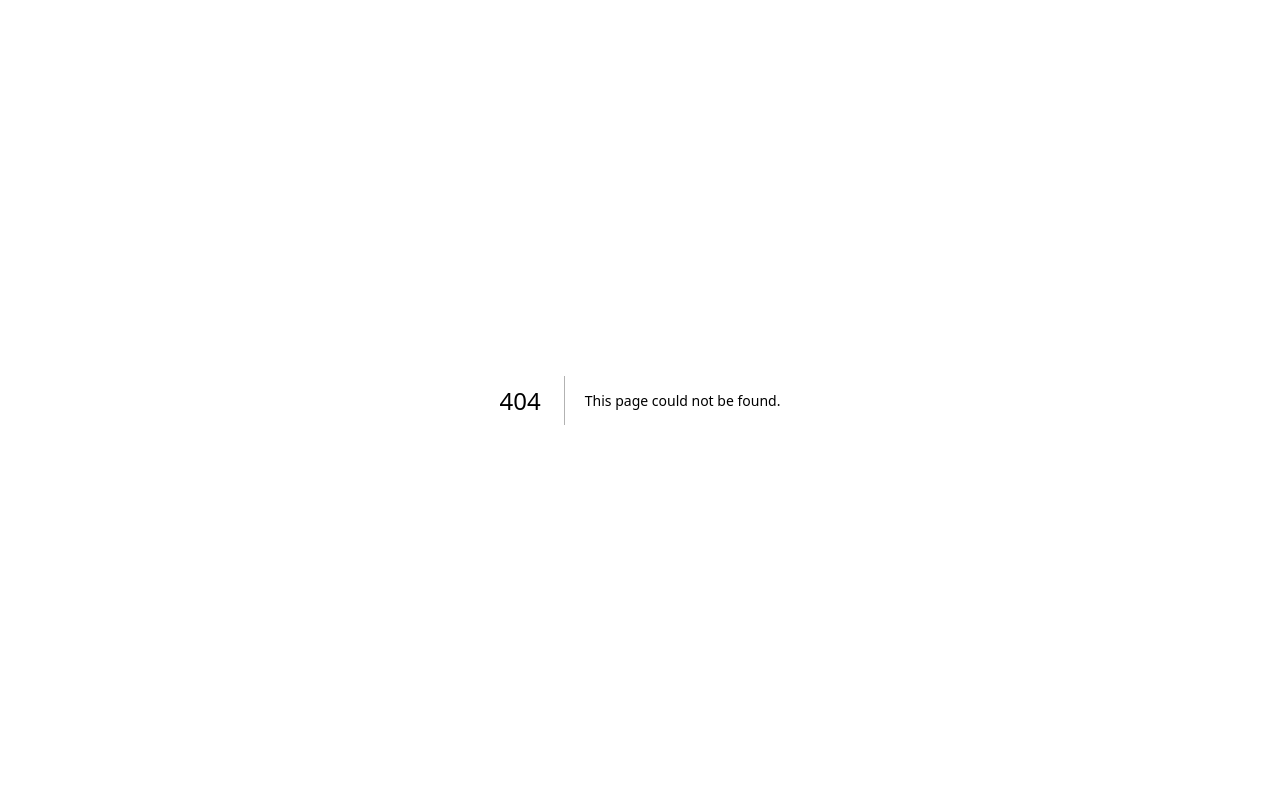
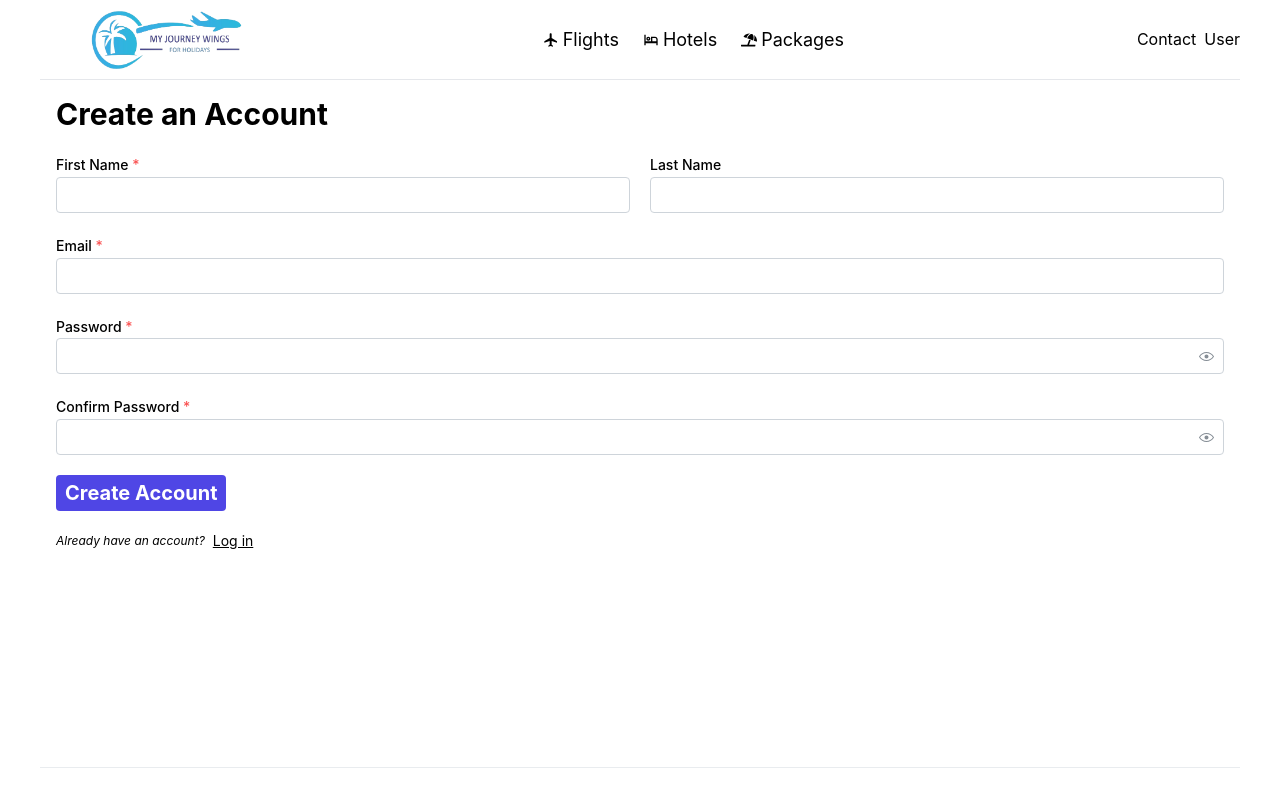
Before and after one commit to kunalshukla11/mjw-app, a Next.js app: page /account/register in a window 1280 px wide. Before the commit this address had no page. Shown: the top 800 px of the page. Built offline with nearby package versions, Linux system fonts and the light colour scheme; no server answers.

Commit message:
Registering user with working backend

```diff
--- a/package.json
+++ b/package.json
@@ -18,12 +18,15 @@
   },
   "dependencies": {
     "@mantine/core": "^7.12.1",
+    "@mantine/form": "^7.12.1",
     "@mantine/hooks": "^7.12.1",
     "@next/bundle-analyzer": "^14.0.1",
+    "@tanstack/react-query": "^5.54.1",
+    "@tanstack/react-query-devtools": "^5.55.0",
+    "axios": "^1.7.7",
     "next": "14.0.1",
     "react": "18.2.0",
     "react-dom": "18.2.0",
-    "react-hook-form": "^7.52.2",
     "react-icons": "^5.0.1"
   },
   "devDependencies": {
--- /dev/null
+++ b/src/app/account/login/page.tsx
@@ -0,0 +1,11 @@
+import Login from '@/src/components/account/login/Login';
+import MainLayout from '@/src/components/layout/MainLayout';
+import React from 'react';
+
+export default function LoginPage() {
+  return (
+    <MainLayout>
+      <Login />
+    </MainLayout>
+  );
+}
--- a/src/app/register/page.tsx
+++ b/src/app/account/register/page.tsx
@@ -2,7 +2,7 @@
 
 import { useState } from 'react';
 import MainLayout from '@/src/components/layout/MainLayout';
-import Register from '@/src/components/register/Register';
+import Register from '@/src/components/account/register/Register';
 
 export default function RegisterPage() {
   return (
--- a/src/app/layout.tsx
+++ b/src/app/layout.tsx
@@ -1,18 +1,19 @@
 import '../styles/globals.css';
 import React from 'react';
-import { MantineProvider, ColorSchemeScript } from '@mantine/core';
+import { MantineProvider } from '@mantine/core';
+
 import { theme } from '../theme';
+import QueryProvider from '../lib/utils/_queryProvider';
 
 export const metadata = {
   title: 'My Journey Wings, Cheap Flights Hotels',
   description: 'Website for Travel Booking',
 };
 
-export default function RootLayout({ children }: { children: any }) {
+function RootLayout({ children }: { children: React.ReactNode }) {
   return (
     <html lang='en'>
       <head>
-        <ColorSchemeScript />
         <link rel='shortcut icon' href='/favicon.ico' />
         <meta
           name='viewport'
@@ -20,8 +21,12 @@ export default function RootLayout({ children }: { children: any }) {
         />
       </head>
       <body>
-        <MantineProvider theme={theme}>{children}</MantineProvider>
+        <QueryProvider>
+          <MantineProvider theme={theme}>{children}</MantineProvider>
+        </QueryProvider>
       </body>
     </html>
   );
 }
+
+export default RootLayout;
--- /dev/null
+++ b/src/components/account/login/Login.tsx
@@ -0,0 +1,40 @@
+'use client';
+
+import { TextInput, PasswordInput, Button } from '@mantine/core';
+import { useForm } from '@mantine/form';
+import React from 'react';
+import { LoginFormData } from '@/src/types';
+
+function Login() {
+  const form = useForm<LoginFormData>({
+    mode: 'uncontrolled',
+    initialValues: {
+      email: '',
+      password: '',
+    },
+  });
+
+  const loginServer = async (values: LoginFormData) => {};
+
+  const onSubmit = form.onSubmit((values: LoginFormData) => console.log(values));
+
+  return (
+    <form className='mx-auto flex w-3/4 flex-col  gap-5' onSubmit={onSubmit}>
+      <TextInput
+        label='Email'
+        withAsterisk
+        key={form.key('email')}
+        {...form.getInputProps('email')}
+      />
+      <PasswordInput
+        label='Password'
+        withAsterisk
+        key={form.key('password')}
+        {...form.getInputProps('password')}
+      />
+      <Button type='submit'>Login</Button>
+    </form>
+  );
+}
+
+export default Login;
--- /dev/null
+++ b/src/components/account/register/Register.tsx
@@ -0,0 +1,112 @@
+import { Button, PasswordInput, TextInput, Title } from '@mantine/core';
+import React from 'react';
+import { useForm } from '@mantine/form';
+import { useMutation } from '@tanstack/react-query';
+
+import Link from 'next/link';
+import { RegisterFormData } from '@/src/types';
+import * as accountService from '@/src/lib/services/account/accountService';
+
+function Register() {
+  //TODO: Add good popup with password strength as given in mantine docs
+  const form = useForm<RegisterFormData>({
+    mode: 'uncontrolled',
+    initialValues: {
+      firstName: '',
+      lastName: '',
+      email: '',
+      password: '',
+      confirmPassword: '',
+    },
+    validate: {
+      email: (value: string) => (/^\S+@\S+$/.test(value) ? null : 'Invalid email'),
+      firstName: (value: string) => (value ? null : 'First name is required'),
+
+      password: (value: string) =>
+        value.length === 0
+          ? 'Password is required'
+          : /^(?=.*[a-z])(?=.*[A-Z])(?=.*\d)(?=.*[!@#$%^&*()_+={};:'<>,./?]).{6,}$/.test(value)
+            ? null
+            : 'Password must be at least 6 characters, including 1 uppercase, 1 lowercase, 1 number and 1 special character',
+      confirmPassword: (value: string, values: RegisterFormData) => {
+        if (value !== values.password) {
+          return 'Passwords do not match';
+        }
+        return null;
+      },
+    },
+  });
+
+  const mutation = useMutation({
+    mutationFn: (registerFormData: RegisterFormData) => accountService.register(registerFormData),
+    onSuccess: () => {
+      console.log('Registration Successful');
+    },
+    onError: (error: Error) => {
+      console.error('Registration not successful -> ', error.message);
+    },
+  });
+
+  const onSubmit = form.onSubmit((values: RegisterFormData) => {
+    mutation.mutate(values);
+    // console.log(values);
+  });
+
+  return (
+    <form className='flex flex-col gap-5 pb-20' onSubmit={onSubmit}>
+      <Title className='text-3xl font-bold '>Create an Account</Title>
+
+      <div className='flex flex-col gap-5 md:flex-row'>
+        <TextInput
+          className='flex-1'
+          withAsterisk
+          label='First Name'
+          key={form.key('firstName')}
+          {...form.getInputProps('firstName')}
+        />
+        <TextInput
+          className='flex-1'
+          label='Last Name'
+          key={form.key('lastName')}
+          {...form.getInputProps('lastName')}
+        />
+      </div>
+
+      <TextInput
+        label='Email'
+        withAsterisk
+        key={form.key('email')}
+        {...form.getInputProps('email')}
+      />
+      <PasswordInput
+        label='Password'
+        withAsterisk
+        key={form.key('password')}
+        {...form.getInputProps('password')}
+      />
+      <PasswordInput
+        label='Confirm Password'
+        withAsterisk
+        key={form.key('confirmPassword')}
+        {...form.getInputProps('confirmPassword')}
+      />
+      <span>
+        <Button
+          type='submit'
+          className='p-2 text-xl font-bold text-white hover:bg-indigo-100 hover:text-indigo-700'
+        >
+          Create Account
+        </Button>
+      </span>
+
+      <div className='flex items-center'>
+        <span className='text-xs italic'>Already have an account?</span>
+        <Link className='ml-2 text-sm underline' href='/account/login'>
+          Log in
+        </Link>
+      </div>
+    </form>
+  );
+}
+
+export default Register;
--- a/src/components/register/register.tsx
+++ /dev/null
@@ -1,82 +0,0 @@
-import { Button, Title } from '@mantine/core';
-import React from 'react';
-import { useForm } from 'react-hook-form';
-import { RegisterFormData } from '@/src/types';
-import { match } from 'assert';
-
-function Register() {
-  const {
-    register,
-    watch,
-    handleSubmit,
-    formState: { errors },
-  } = useForm<RegisterFormData>();
-
-  const onSubmit = handleSubmit((data: RegisterFormData) => {
-    console.log(data);
-  });
-
-  return (
-    <form className='flex flex-col gap-5 pb-20' onSubmit={onSubmit}>
-      <Title className='text-3xl font-bold '>Create an Account</Title>
-      <div className='flex flex-col gap-5 md:flex-row'>
-        <label className='flex-1 text-sm font-bold text-gray-700'>
-          First Name
-          <input
-            className='w-full rounded border px-2 py-1 font-normal'
-            {...register('firstName', { required: true })}
-          />
-          {errors.firstName && <span>This field is required</span>}
-        </label>
-        <label className='flex-1 text-sm font-bold text-gray-700'>
-          Last Name
-          <input
-            className='w-full rounded border px-2 py-1 font-normal'
-            {...register('lastName', { required: true })}
-          />
-          {errors.lastName && <span>This field is required</span>}
-        </label>
-      </div>
-      <label className='flex-1 text-sm font-bold text-gray-700'>
-        Email
-        <input
-          type='email'
-          className='w-full rounded border px-2 py-1 font-normal'
-          {...(register('email'), { required: true })}
-        />
-      </label>
-      <label className='flex-1 text-sm font-bold text-gray-700'>
-        Password
-        <input
-          type='password'
-          className='w-full rounded border px-2 py-1 font-normal'
-          {...register('password', {
-            required: true,
-            minLength: { value: 6, message: 'Password must be at least 6 characters' },
-          })}
-        />
-      </label>
-      <label className='flex-1 text-sm font-bold text-gray-700'>
-        Confirm Password
-        <input
-          type='password'
-          className='w-full rounded border px-2 py-1 font-normal'
-          {...register('confirmPassword')}
-        />
-        {errors.confirmPassword && (
-          <span className='text-red-500'>{errors.confirmPassword.message}</span>
-        )}
-      </label>
-      <span>
-        <Button
-          type='submit'
-          className='p-2 text-xl font-bold text-white hover:bg-indigo-100 hover:text-indigo-700'
-        >
-          Create Account
-        </Button>
-      </span>
-    </form>
-  );
-}
-
-export default Register;
--- /dev/null
+++ b/src/lib/services/account/accountService.ts
@@ -0,0 +1,22 @@
+import axios from 'axios';
+import { RegisterFormData } from '@/src/types';
+
+const MJW_HOST = process.env.NEXT_PUBLIC_MJW_BASE_URL;
+export const register = async (registerFormData: RegisterFormData) => {
+  try {
+    const { confirmPassword, ...requestData } = registerFormData;
+    const response = await axios.post(`${MJW_HOST}/api/auth/register`, requestData);
+    return response.data;
+  } catch (error) {
+    if (axios.isAxiosError(error)) {
+      throw new Error(error.message);
+    } else {
+      throw error;
+    }
+  }
+};
+// export const register = async (registerFormData: RegisterFormData) => {
+//   try {
+//     const response = fetch;
+//   } catch (error) {}
+// };
--- /dev/null
+++ b/src/lib/utils/_queryProvider.tsx
@@ -0,0 +1,24 @@
+'use client';
+
+import React from 'react';
+import { QueryClient, QueryClientProvider } from '@tanstack/react-query';
+import { ReactQueryDevtools } from '@tanstack/react-query-devtools';
+
+const queryClient = new QueryClient({
+  defaultOptions: {
+    queries: {
+      retry: 0,
+    },
+  },
+});
+
+function QueryProvider({ children }: { children: React.ReactNode }) {
+  return (
+    <QueryClientProvider client={queryClient}>
+      {children}
+      <ReactQueryDevtools initialIsOpen={false} />
+    </QueryClientProvider>
+  );
+}
+
+export default QueryProvider;
--- a/src/types.tsx
+++ b/src/types.tsx
@@ -11,3 +11,8 @@ export type RegisterFormData = {
   password: string;
   confirmPassword: string;
 };
+
+export type LoginFormData = {
+  email: string;
+  password: string;
+};
```
Also changed, not shown: src/lib/services/queryClient.ts (added, +9 -0 lines), .eslintrc.cjs, 1 other file (tests, documents, lock files or other folders).
